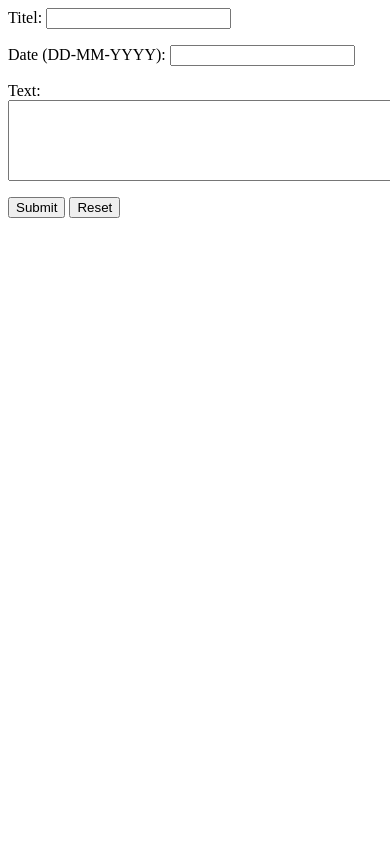
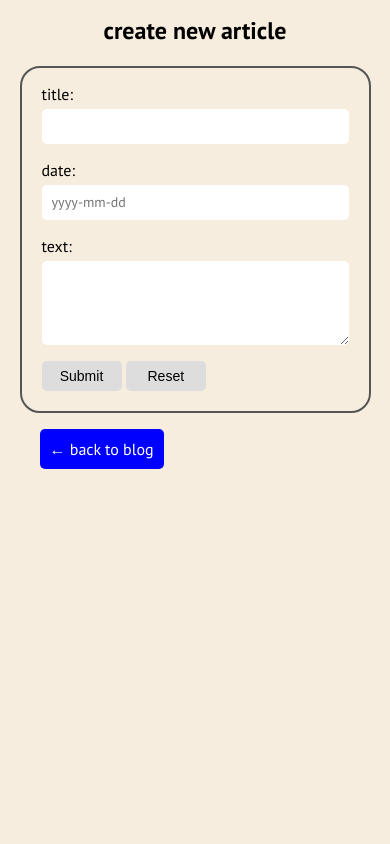
Before and after one commit to stevenabreu7/njagala, a PHP site: page /blog/create.php in a window 390 px wide; the page is wider, and only the part inside the window is pictured. Run offline with PHP 8.4, Linux system fonts and the light colour scheme; some libraries are stand-ins or nearby versions.

Commit message:
+ beautified blog

```diff
--- a/blog/create.php
+++ b/blog/create.php
@@ -1,9 +1,26 @@
 <html>
-  <form action="save_article.php" method="post">
-    <p>Titel: <input id="title-input" class="text-input" name="title" type="text"></p>
-    <p>Date (DD-MM-YYYY): <input id="date-input" class="text-input" name="date" type="text"></p>
-    <p>Text: <textarea name="content" cols="50" rows="5"></textarea></p>
-    <input type="submit" name="sent">
-    <input type="reset">
+<head>
+  <link rel="stylesheet" type="text/css" href="style/create.css">
+  <link href='https://fonts.googleapis.com/css?family=PT+Sans:400,700&subset=latin,latin-ext' rel='stylesheet' type='text/css'>
+  <script src="//ajax.googleapis.com/ajax/libs/jquery/2.0.0/jquery.min.js"></script>
+</head>
+<body>
+  <h2>create new article</h2>
+  <form action="save.php" method="post">
+    <p><label>title: </label><input id="title-input" class="text-input" name="title" type="text"></p>
+    <p><label>date: </label><input id="date-input" class="text-input" placeholder="yyyy-mm-dd" name="date" type="text"></p>
+    <p><label>text: </label><textarea name="content"></textarea></p>
+    <input class="button" type="submit" name="sent">
+    <input class="button" type="reset">
   </form>
+  <a href="index.php">← back to blog</a>
+  <script>
+  $(document).ready(function() {
+    $(window).resize(function() {
+      $("#title-input").val($(window).width());
+      $("#date-input").val($("form").width());
+    });
+  });
+  </script>
+</body>
 </html>
--- /dev/null
+++ b/blog/style/create.css
@@ -0,0 +1,81 @@
+body {
+  background-color: #F6EDDE;
+}
+
+body {
+  font-family: 'PT Sans', sans-serif;
+  width: 500px;
+  margin: 15px auto 0px auto;
+}
+
+h2 {
+  text-align: center;
+}
+
+form {
+  border: 2px solid #555;
+  border-radius: 20px;
+  padding: 0px 20px 20px 20px;
+}
+
+label {
+  margin-right: 20px;
+}
+
+.text-input {
+  width: 100%;
+  height: 2.5em;
+}
+
+.text-input, textarea {
+  margin-top: 5px;
+  border-radius: 10px;
+  padding-left: 10px;
+  padding-right: 10px;
+  border: none;
+  font: inherit;
+  font-size: 14px;
+}
+
+textarea {
+  padding-top: 10px;
+  width: 100%;
+  height: 20em;
+  resize: vertical;
+}
+
+.button {
+  width: 80px;
+  padding: 7px;
+  border: none;
+  font-size: 14px;
+  background-color: #ddd;
+  border-radius: 5px;
+}
+
+a {
+  text-decoration: none;
+  background-color: blue;
+  border-radius: 5px;
+  margin-top: 20px;
+  padding: 10px;
+  color: white;
+  position: relative;
+  top: 10px;
+  left: 20px;
+}
+
+@media only screen and (max-width: 624px) {
+  body {
+    width: 90%;
+    max-width: 500px;
+  }
+
+  .text-input, textarea {
+    border-radius: 5px;
+  }
+
+  textarea {
+    height: 6em;
+  }
+}
```
Also changed, not shown: blog/index.php (+14 -5 lines), blog/save.php (+9 -3 lines), blog/style/styles.css (added, +37 -0 lines).
